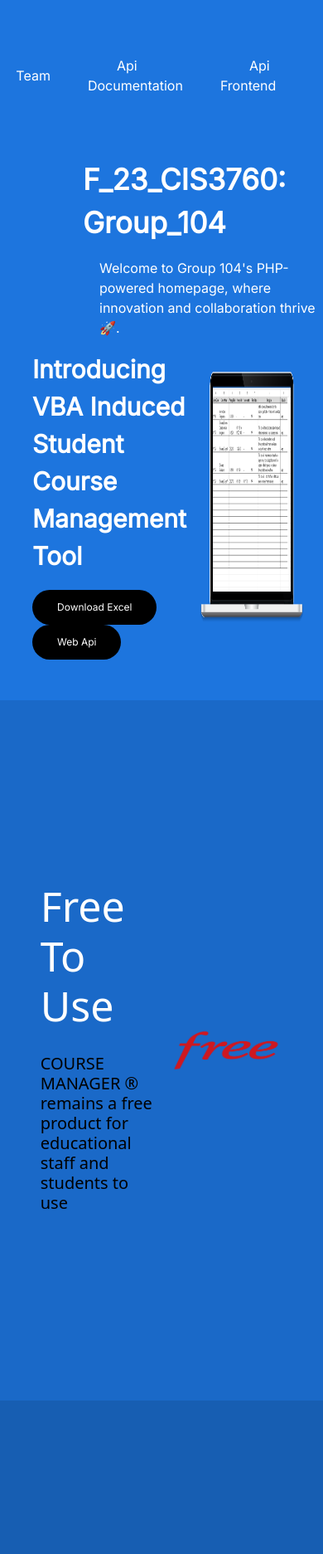
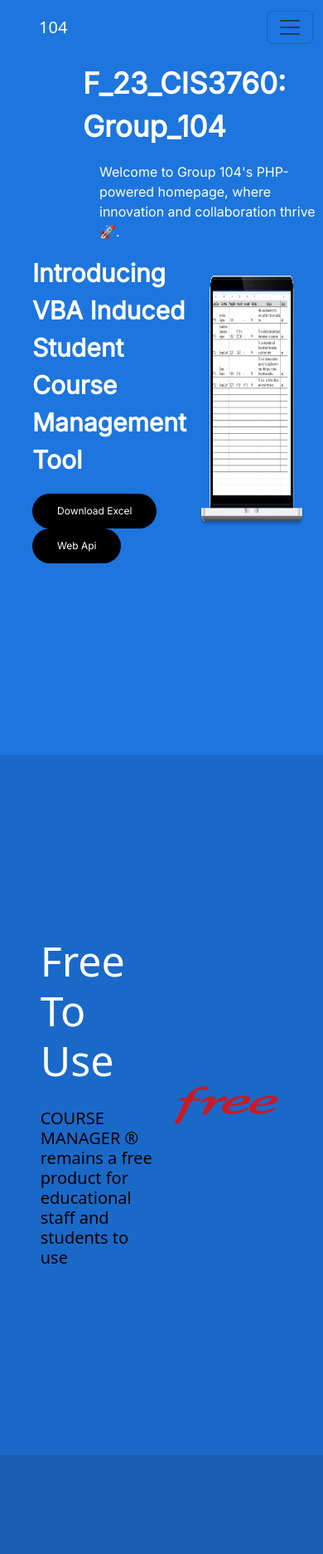
Before and after one commit to Dawoud-Husain/Course-Tree-Generator, a PHP site: page /html/index.php in a window 390 px wide; the page is wider, and only the part inside the window is pictured. Shown: the top 1873 px of that part at 83% size. Run offline with PHP 8.4, Linux system fonts and the light colour scheme.

Commit message:
working on main page responsiveness

```diff
--- a/html/index.php
+++ b/html/index.php
@@ -9,22 +9,38 @@
         <link href="https://cdn.jsdelivr.net/npm/bootstrap@5.3.2/dist/css/bootstrap.min.css" rel="stylesheet" integrity="sha384-T3c6CoIi6uLrA9TneNEoa7RxnatzjcDSCmG1MXxSR1GAsXEV/Dwwykc2MPK8M2HN" crossorigin="anonymous">
     </head>
     <body>
+        <nav class="navbar navbar-expand-lg ms-auto" style="background-color: #1D75DE;">
+            <div class="container-fluid"  style="background-color: #1D75DE;">
+                <a class="navbar-brand">104</a>
+                <button class="navbar-toggler" type="button" data-bs-toggle="collapse" data-bs-target="#navbarNav" aria-controls="navbarNav" aria-expanded="false" aria-label="Toggle navigation">
+                <span class="navbar-toggler-icon"></span>
+                </button>
+                <div class="collapse navbar-collapse" id="navbarNav">
+                <ul class="navbar-nav ms-auto">
+                    <li class="nav-item">
+                    <a class="nav-link" href="#features">Features</a>
+                    </li>
+                    <li class="nav-item">
+                    <a class="nav-link" href="#setup">Setup</a>
+                    </li>
+                    <li class="nav-item">
+                    <a class="nav-link" href="#using">Using the Software</a>
+                    </li>
+                    <li class="nav-item">
+                    <a class="nav-link" href="#aboutTeam">Team</a>
+                    </li>
+                    <li class="nav-item">
+                    <a class="nav-link" href="https://cis3760f23-04.socs.uoguelph.ca/ApiDoc/">Api Documentation</a>
+                    </li>
+                    <li class="nav-item">
+                    <a class="nav-link" href="https://cis3760f23-04.socs.uoguelph.ca/ApiFrontend/">Api Frontend</a>
+                    </li>
+                </ul>
+                </div>
+            </div>
+        </nav>
 
         <section class="homepageBody">
-            <div class="header">
-                <div class="navbar">
-                    <ul>
-                        <p class="groupNum">104</p>
-                        <li><a href="#features">Features</a></li>
-                        <li><a href="#setup">Setup</a></li>
-                        <li><a href="#using">Using the Software</a></li>
-                        <li><a href="#AboutTheTeam">Team</a></li>
-                        <li><a href="https://cis3760f23-04.socs.uoguelph.ca/ApiDoc/">Api Documentation</a></li>
-                        <li><a href="https://cis3760f23-04.socs.uoguelph.ca/ApiFrontend/">Api Frontend</a></li>
-                    </ul>
-                </div>
-            </div>
-
             <p class="homepageBodyTitle">F_23_CIS3760: Group_104</p>
             <p class="homepageBodyText">
                 Welcome to Group 104's PHP-powered homepage, where innovation and collaboration thrive 🚀.
@@ -46,7 +62,7 @@
         </section>
 
 
-        <section class="feature1">
+        <section class="feature1" id="features">
             <div class="feature1-body">
                 <div class="feature1-desc">
                     <h1> Free To Use </h1>
@@ -127,7 +143,7 @@
             </div>
         </section>
 
-        <section class="getStarted">
+        <section class="getStarted" id="setup">
             <div class="step1-container">
                 <div class="step1">
                     <h1>Step 1: Download The Software</h1>
--- a/html/style.css
+++ b/html/style.css
@@ -15,6 +15,9 @@ h1 {
 
 /****** NAVBAR *****/
 
+nav {
+  text-align: right;
+}
 .navbar {
     width: 100%;
     background-color: #1D75DE;
```
